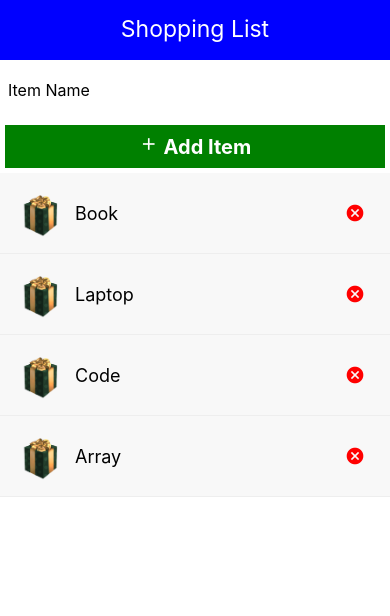
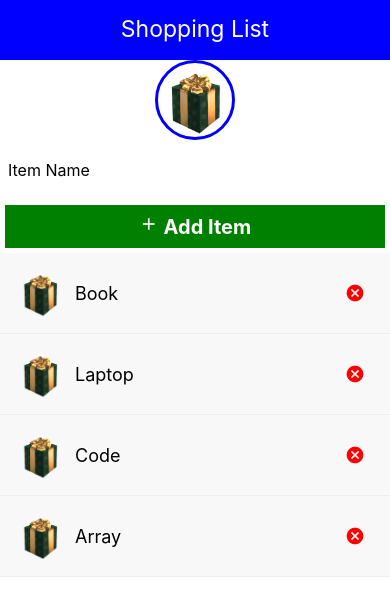
Before and after one commit to muchirasamwel/Simple-Shopping-List-App-, a React Native app: screen / in a window 390 px wide. Shown: the top 616 px of the page. Built offline with nearby package versions, Linux system fonts and the light colour scheme.

Commit message:
added a simple image on the page

```diff
--- a/App.js
+++ b/App.js
@@ -1,5 +1,5 @@
 import React, {useState} from 'react';
-import {View, Text, StyleSheet, FlatList} from 'react-native';
+import {View, Text, StyleSheet, FlatList, Image} from 'react-native';
 import {
   SafeAreaProvider,
   initialWindowSafeAreaInsets,
@@ -36,6 +36,12 @@ const App = () => {
     <SafeAreaProvider initialSafeAreaInsets={initialWindowSafeAreaInsets}>
       <View style={styles.container}>
         <Header title="Shopping List"></Header>
+        <View style={styles.imageHolder}>
+          <Image
+            source={require('./components/assets/images/item1.png')}
+            style={styles.image}
+          />
+        </View>
         <AddItem addItem={addItem} />
         <FlatList
           data={items}
@@ -53,6 +59,17 @@ const styles = StyleSheet.create({
   container: {
     flex: 1,
   },
+  imageHolder: {
+    alignItems: 'center',
+    alignContent: 'center',
+  },
+  image: {
+    borderWidth: 3,
+    borderColor: 'blue',
+    width: 80,
+    height: 80,
+    borderRadius: 100 / 2,
+  },
 });
 
 export default App;
```
